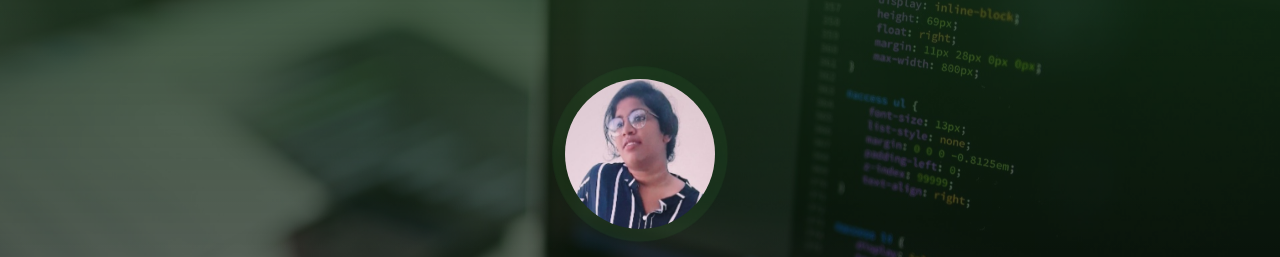
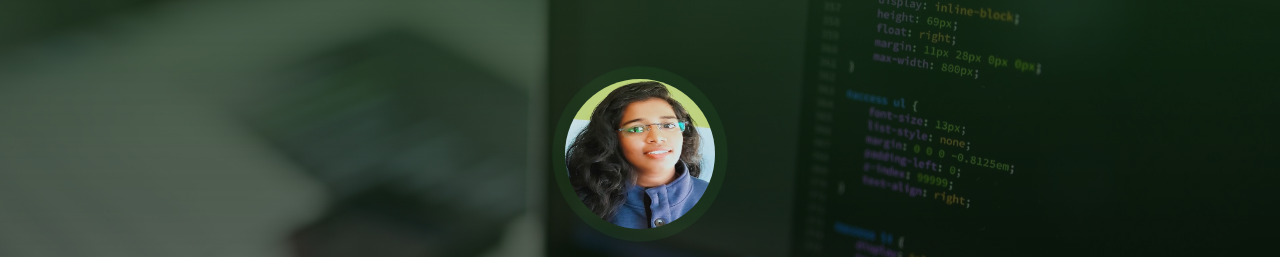
Before and after one commit to Sefyss/sefy-CV, a plain HTML site: page index.html in a window 1280 px wide. Shown: the part 65-322 px from the top of the page. Drawn offline with Linux system fonts and the light colour scheme.

Commit message:
profile pic changed

```diff
--- a/index.html
+++ b/index.html
@@ -52,7 +52,7 @@
 <div class="page-header-image" data-parallax="true" style="background-image: url('images/laptop-2620118_1920.jpg')"></div>
 <div class="container">
 <div class="content-center">
-<div class="cc-profile-image"><a href="#"><img src="images/sefy pic.jpg" alt="Image" /></a></div>
+<div class="cc-profile-image"><a href="#"><img src="images/BeautyPlus_20200105134124605_save.jpg" alt="Image" /></a></div>
 <div class="h2 title">SEFY.SS</div>
 <p class="category text-white">Full Stack Developer</p>
 </div>
```
Also changed, not shown: images/BeautyPlus_20200105134124605_save.jpg (added).
